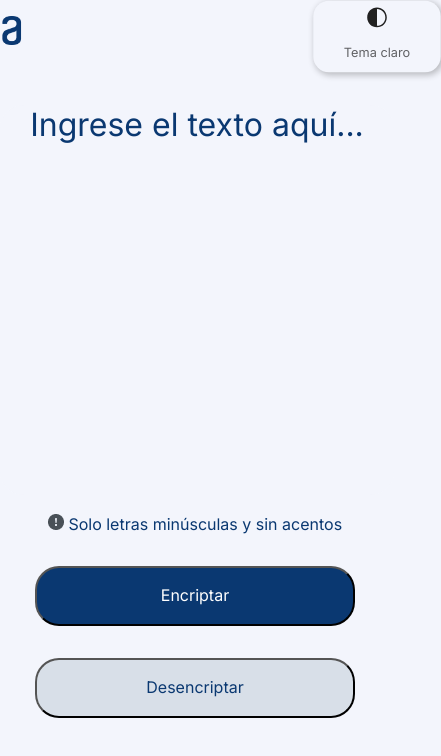
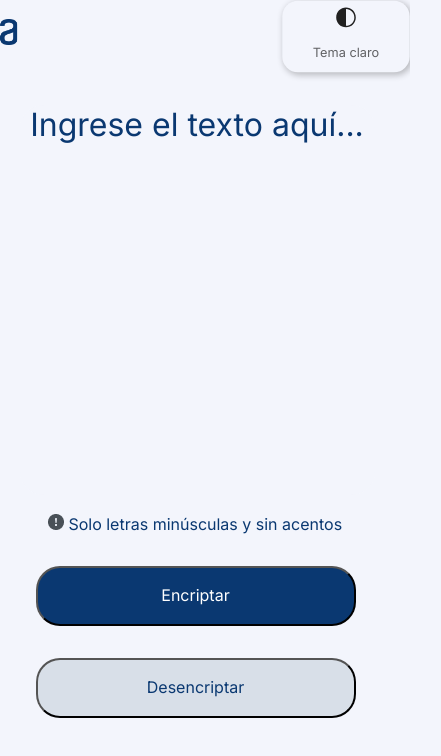
Before and after one commit to FabrizioCarrizo/encrypterAlura, a plain HTML site: page index.html in a window 390 px wide. Shown: the whole page, 441 px wide, since content can reach past the window. Drawn offline with Linux system fonts and the light colour scheme.

Commit message:
fixed mobile layout

```diff
--- a/style.css
+++ b/style.css
@@ -7,6 +7,7 @@ header {
   display: grid;
   grid-template-columns: 80% 20%;
   margin-bottom: 2em;
+  max-width: 90%;
   max-height: 10vh;
   transition: 0.2s all;
 }
@@ -48,7 +49,7 @@ header {
 .container {
   display: flex;
   flex-wrap: wrap;
-  min-width: 100%;
+  max-width: 90%;
   margin: auto;
   align-content: center;
 }
@@ -286,6 +287,7 @@ form {
     grid-template-columns: 80% 20%;
     margin-bottom: 0.5em;
     max-height: 15vh;
+    max-width: 100%;
   }
   .show_message_header {
     display: grid;
```
